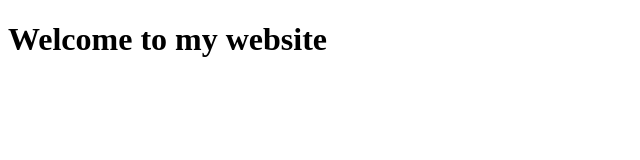
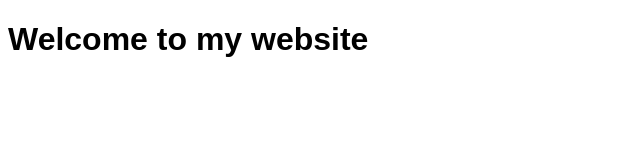
Before and after one commit to zoealiao/itp302-site, a plain HTML site: page index.html in a window 1280 px wide. Shown: the whole page, without its empty margins (0-640 px from the left). Drawn offline with Linux system fonts and the light colour scheme.

Commit message:
Added stylesheet. Changed font family.

```diff
--- a/index.html
+++ b/index.html
@@ -2,6 +2,7 @@
 <html>
 <head>
 	<title>My Website</title>
+	<link rel="stylesheet" type="text/css" href="style.css">
 </head>
 <body>
 	<h1>Welcome to my website</h1>
--- /dev/null
+++ b/style.css
@@ -0,0 +1,3 @@
+body{
+	font-family: arial;
+}
```
